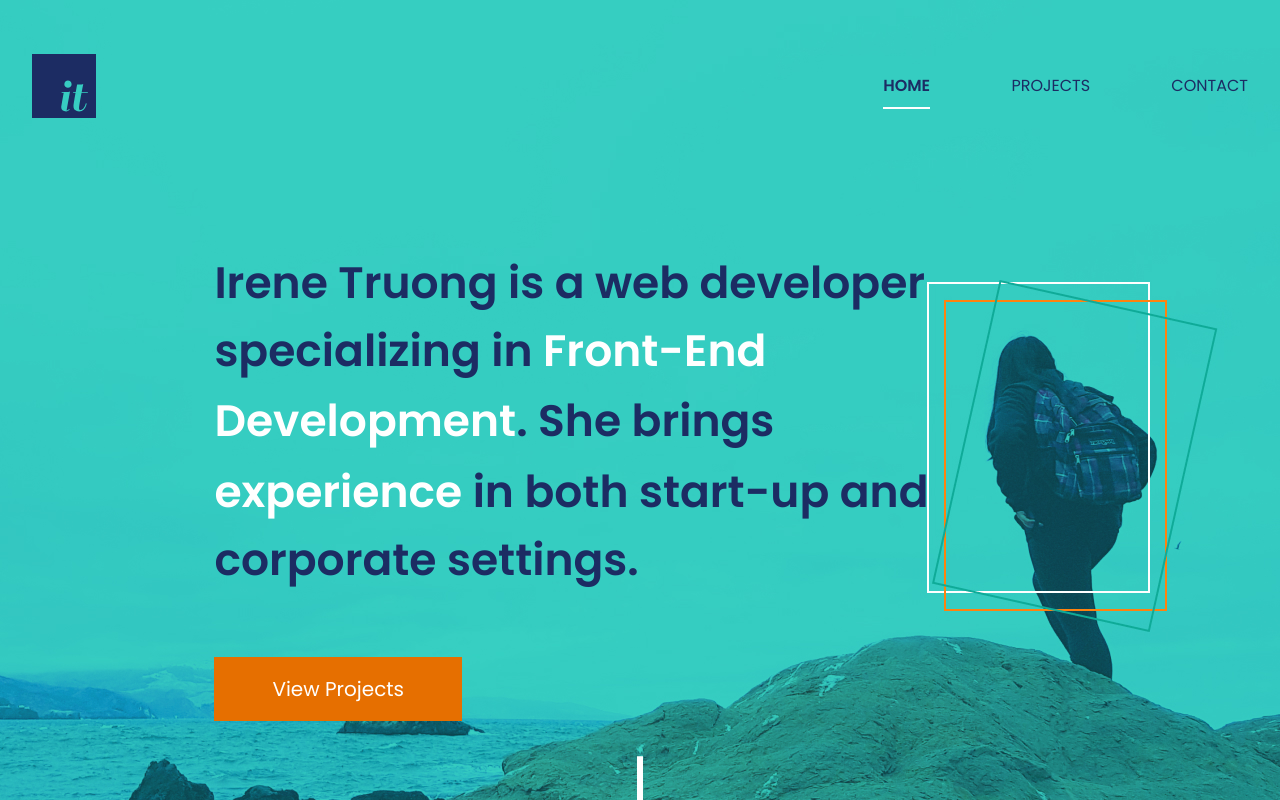
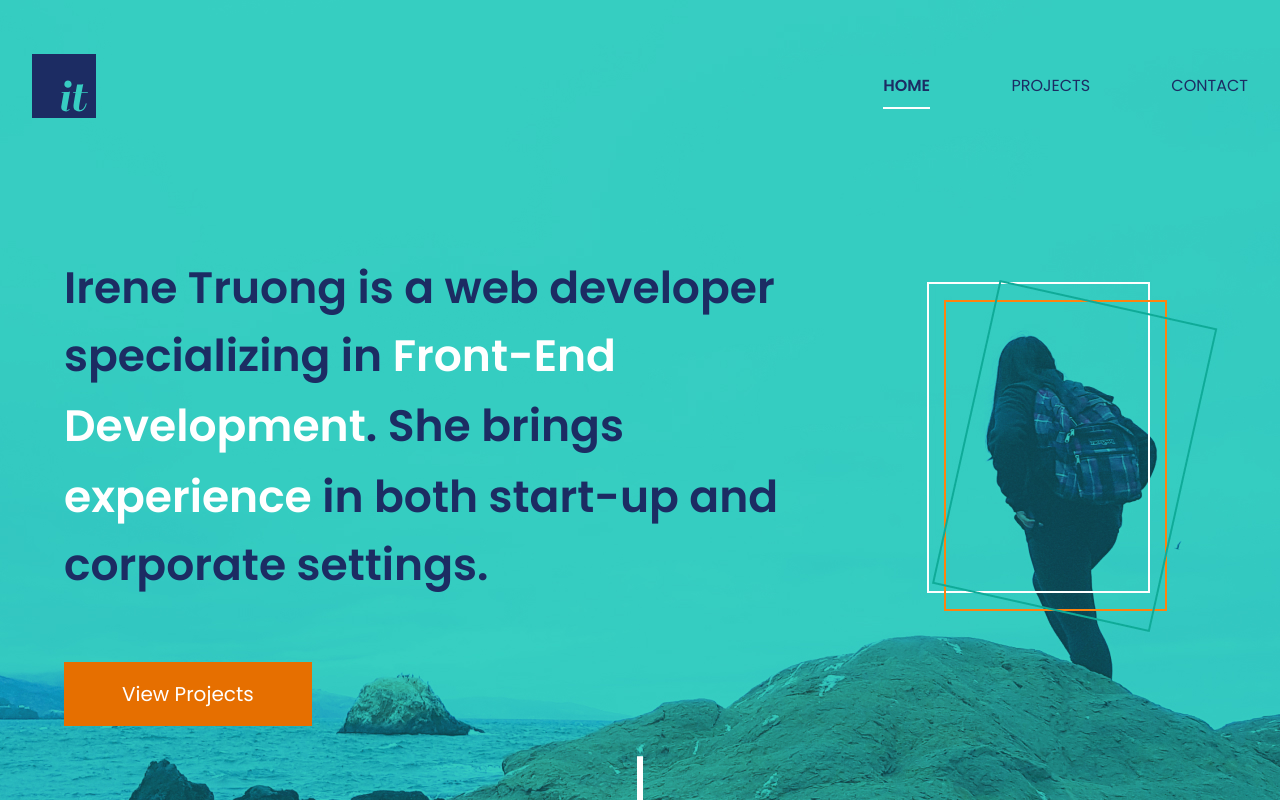
Before and after one commit to rashmi-webdev/vinayak-adimule-client1, a Next.js app: page / in a window 1280 px wide. Shown: the top 800 px of the page. Built offline with nearby package versions, Linux system fonts and the light colour scheme.

Commit message:
[it] lazyload home hero attempt

```diff
--- a/pages/index.js
+++ b/pages/index.js
@@ -67,8 +67,8 @@ export default function Home() {
         <title>Irene Truong | Web Developer</title>
         <link rel="icon" href="images/favicon.ico" />
       </Head>
-
-      {/* <section className={homeStyles.heroBackground}>
+      <LazyLoad height={900}>
+        <section className={homeStyles.heroBackground}>
           <div className="wrapper">
             <h1>
               Irene Truong is a web developer specializing in{" "}
@@ -89,8 +89,9 @@ export default function Home() {
           >
             <img src="/images/white-arrow.svg" alt="" className="arrow" />
           </a>
-      </section> */}
-      <section className="home-hero">
+        </section>
+      </LazyLoad>
+      {/* <section className="home-hero">
         <div className="hero-image-container">
           <LazyLoad height={900}>
             <img src="images/hero.jpg" alt="" />
@@ -116,7 +117,7 @@ export default function Home() {
         >
           <img src="/images/white-arrow.svg" alt="" className="arrow" />
         </a>
-      </section>
+      </section> */}
 
       <section className={homeStyles.about} id="about">
         <div className={homeStyles.portraitContainer}>
```
Lines whose indentation alone changed are shown as unchanged.
